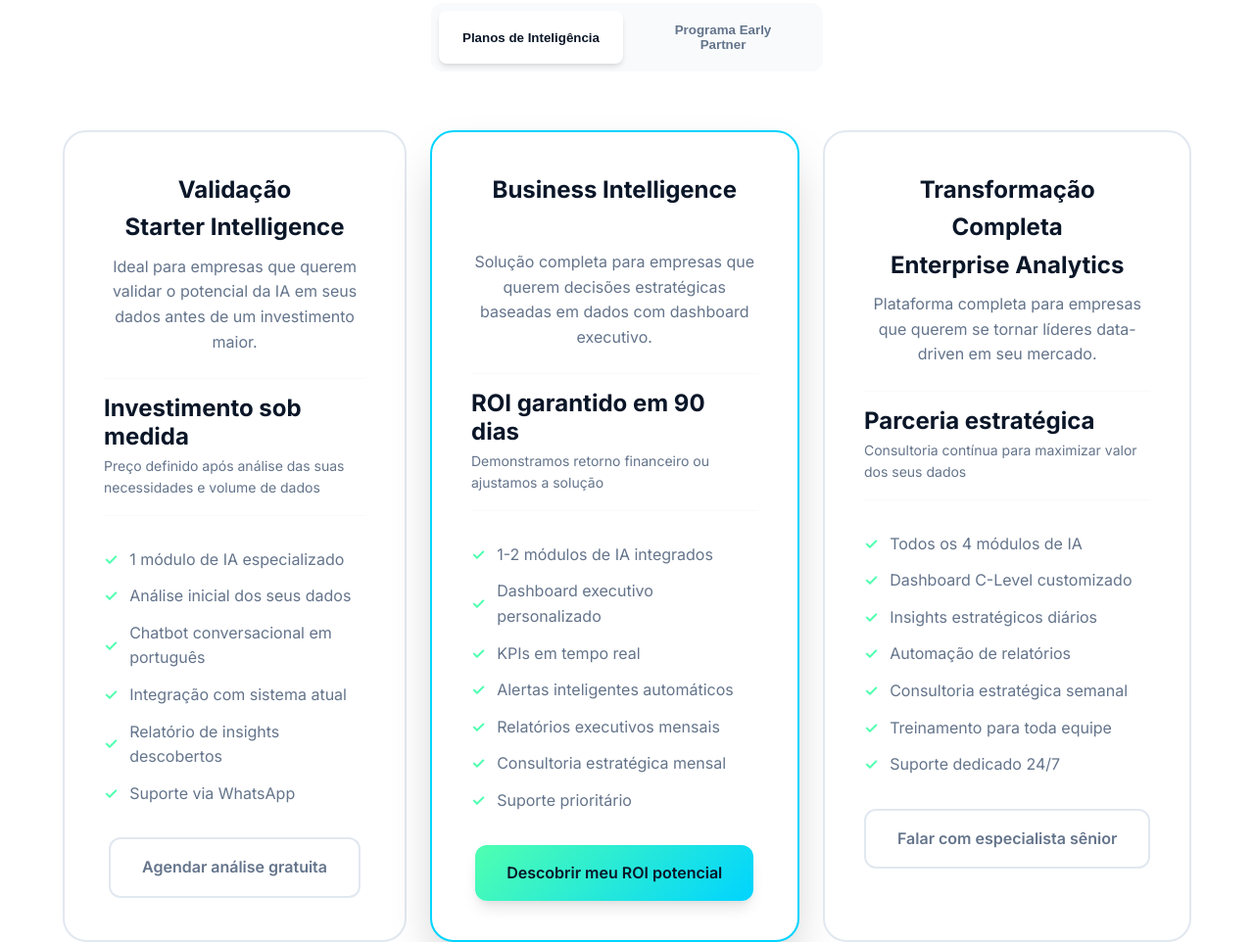
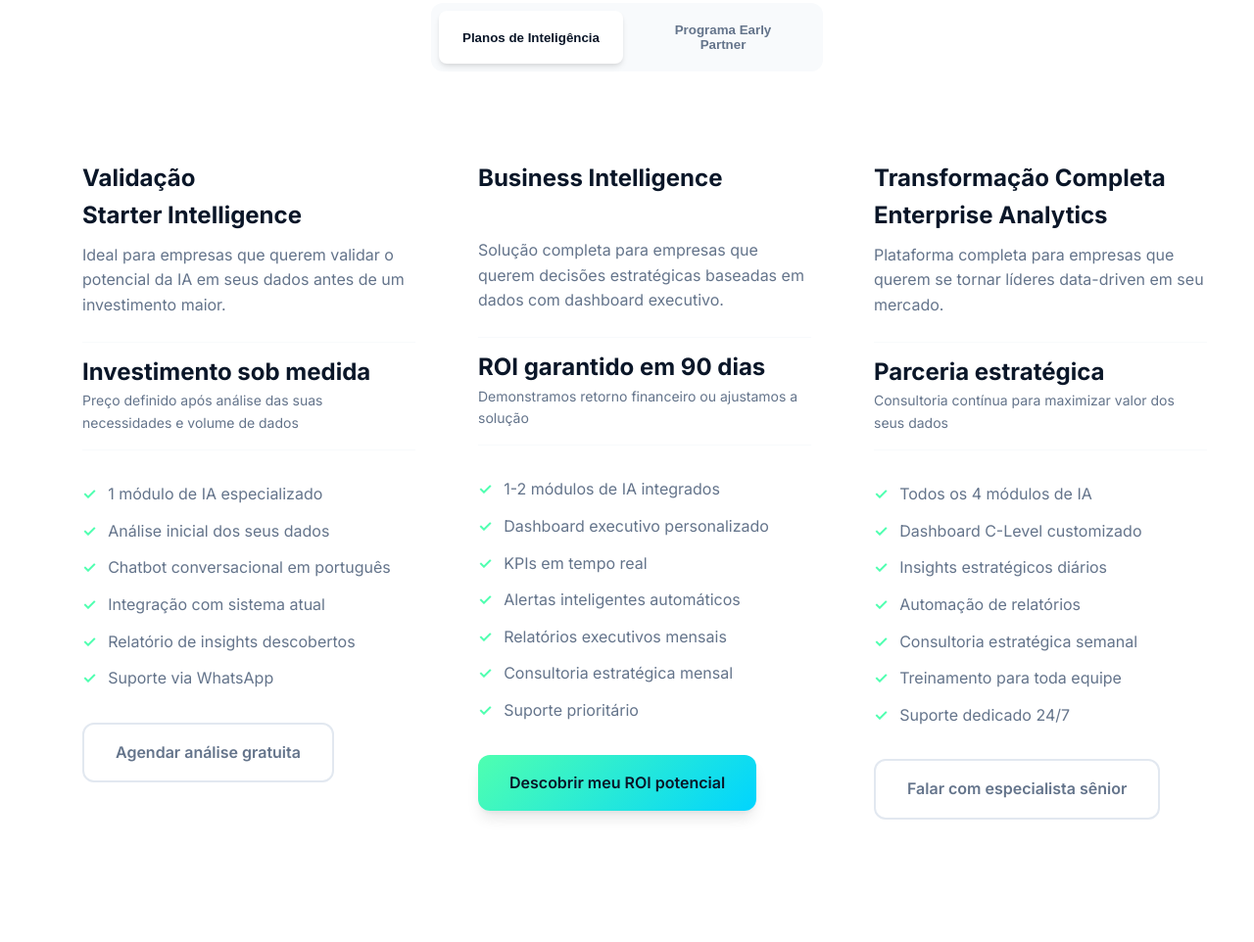
Before and after one commit to cici3-ai/cici3-ai.github.io, a website: page index.html in a window 1280 px wide. Shown: the part 7949-8911 px from the top of the page at 98% size. Drawn offline with nearby package versions, Linux system fonts and the light colour scheme.

Commit message:
Update index.html

```diff
--- a/index.html
+++ b/index.html
@@ -945,21 +945,24 @@
         .pricing-section {
             padding: 60px 0;
             position: relative;
-            /* Manter ou adicionar overflow-x: hidden; para a section principal, se necessário,
-               mas o scroll será no container interno. */
-            overflow-x: hidden; /* Garante que a seção não expanda a página */
+            /* Garante que a seção principal não crie barras de rolagem indesejadas */
+            overflow-x: hidden;
         }
 
         .pricing-carousel-container {
-            width: 100%; /* Ocupa 100% da largura do seu container pai */
+            width: 100%; /* Ocupa 100% da largura do pai */
             overflow-x: auto; /* Habilita o scroll horizontal */
             scroll-snap-type: x mandatory; /* Faz com que o scroll "grude" nos cards */
             -webkit-overflow-scrolling: touch; /* Melhora o scroll no iOS */
             position: relative;
             padding-bottom: 20px; /* Espaço para a barra de rolagem não sobrepor o conteúdo */
             margin-top: 40px; /* Margem do container do carrossel */
-            margin-left: -16px; /* Ajuste para compensar o padding do .container e permitir que os cards comecem na borda */
-            padding-left: 16px; /* Padding no início para o primeiro card não grudar na borda */
+
+            /* Ajustes para "full-bleed" (cards que vão até a borda) */
+            /* Isso move o container para a esquerda e adiciona padding interno */
+            margin-left: -16px;
+            padding-left: 16px;
+            box-sizing: content-box; /* Garante que padding e margem funcionem como esperado com a largura */
         }
 
         .pricing-tabs {
@@ -1001,42 +1004,39 @@
 
         .pricing-grid {
             display: flex; /* Mantém os cards em linha */
-            flex-wrap: nowrap; /* Impede que os cards quebrem para a próxima linha */
+            flex-wrap: nowrap; /* ESSENCIAL: Impede que os cards quebrem para a próxima linha */
             gap: 24px; /* Espaçamento entre os cards */
-            width: fit-content; /* O grid se ajusta ao conteúdo, permitindo o scroll */
-            /* REMOVER: animation: autoSlidePricingMobile 15s infinite; */
-            /* REMOVER: transition: transform 0.6s ease-in-out; */
-            margin-left: 0; /* As margens serão controladas pelo gap e padding */
+
+            /* AQUI ESTÁ A MUDANÇA CRÍTICA:
+               Calculamos a largura total necessária para todos os cards + gaps.
+               No mobile, temos 3 cards, cada um com largura de (100vw - 32px) + 24px de gap.
+               (100vw - 32px) * 3 + (24px * 2) = largura total para 3 cards e 2 gaps
+            */
+            width: calc((100vw - 32px) * 3 + 24px * 2); /* Ajuste a largura total do grid */
+
+            margin-left: 0; /* Zera margens extras */
             margin-right: 0;
         }
 
         .pricing-card {
-            background: var(--branco-puro);
-            border: 2px solid var(--cinza-medio);
-            border-radius: 24px;
-            padding: 40px;
-            text-align: center;
-            position: relative;
-            transition: all 0.3s ease;
+            flex-shrink: 0; /* Impede que os cards encolham */
+            /* A largura do card é o 100% da largura visível do container, menos o padding do container */
+            width: calc(100vw - 32px); /* A largura do card é ajustada ao viewport */
+            max-width: 380px; /* Limite máximo para o card individual */
+            scroll-snap-align: start; /* Alinha o início do card ao snap point */
+            padding: 30px 20px; /* Ajuste o padding interno se necessário */
+            transform: none !important; /* Assegura que não há transformações residuais de desktop */
         }
 
         .pricing-card.popular {
-            border-color: var(--ciano-eletrico);
-            transform: scale(1.05);
-            box-shadow: var(--shadow-strong);
-        }
-
-            .pricing-card.popular::before {
-                display: none; /* Remove o selo no mobile */
-            }
-
-        .pricing-card:hover {
-            transform: translateY(-8px);
-            box-shadow: var(--shadow-strong);
-        }
-
+            transform: none !important; /* Remove a escala do popular no mobile */
+            border-color: var(--ciano-eletrico); /* Mantém a borda destacada */
+        }
+        .pricing-card.popular::before {
+            display: none; /* Oculta a tag "Mais Escolhido" que pode ficar estranha */
+        }
         .pricing-card.popular:hover {
-            transform: scale(1.05) translateY(-8px);
+            transform: none !important; /* Remove a escala do popular no mobile */
         }
 
         .pricing-card h3 {
```
